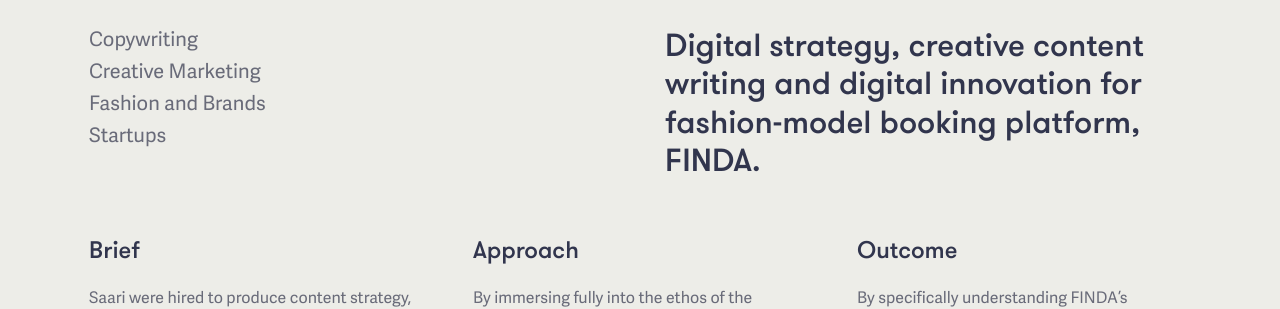
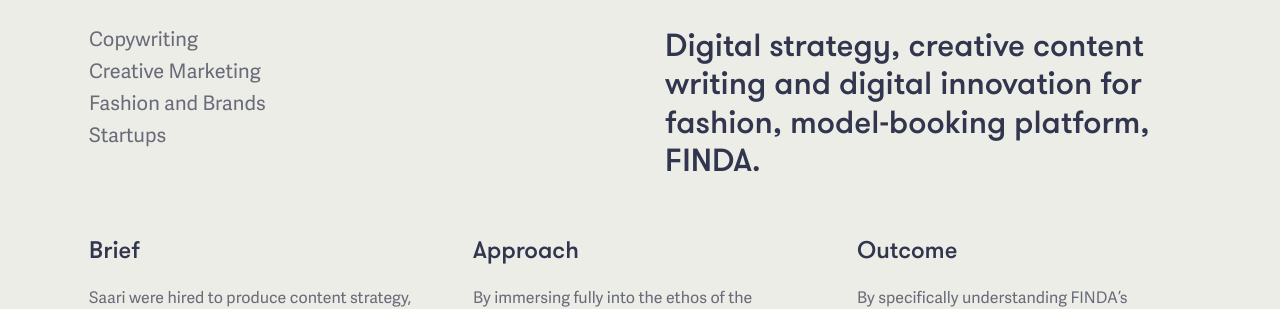
Before and after one commit to garethjohnsdesign/saari.co.uk, a Jekyll site: the page built from _projects/finda.markdown, in a window 1280 px wide. Shown: the part 637-946 px from the top of the page. Built offline with Jekyll 4.4.1, drawn with Linux system fonts in a browser that asks for light colours.

```diff
--- a/_projects/finda.markdown
+++ b/_projects/finda.markdown
@@ -2,8 +2,8 @@
 title: FINDA
 date: 2019-06-13 13:27:00 Z
 image: "/uploads/FindaShoeMainPage.jpg"
-lead: Digital strategy, creative content writing and digital innovation for fashion-model
-  booking platform, FINDA.
+lead: Digital strategy, creative content writing and digital innovation for fashion,
+  model-booking platform, FINDA.
 is-featured: true
 is-hero: true
 services:
```
